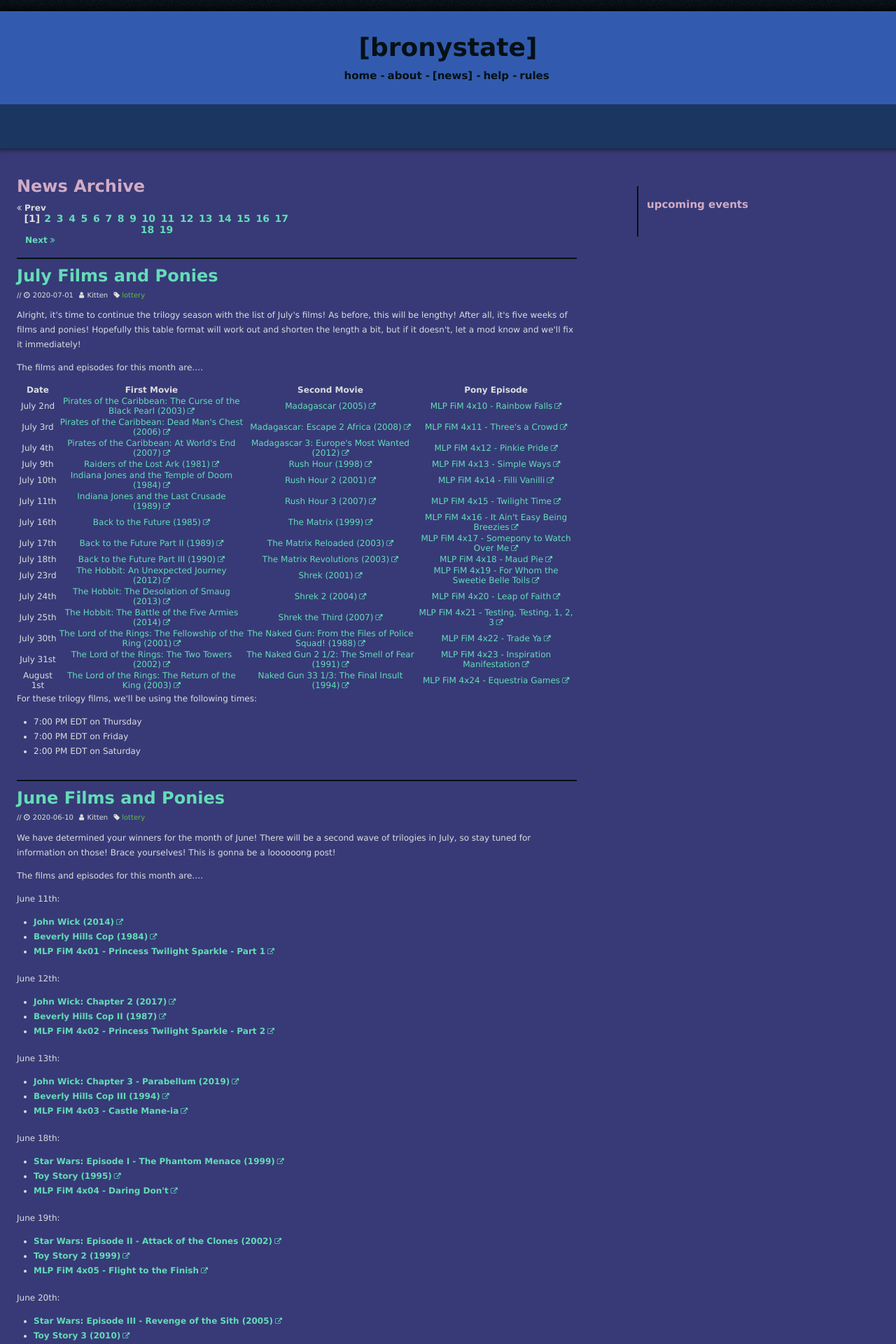
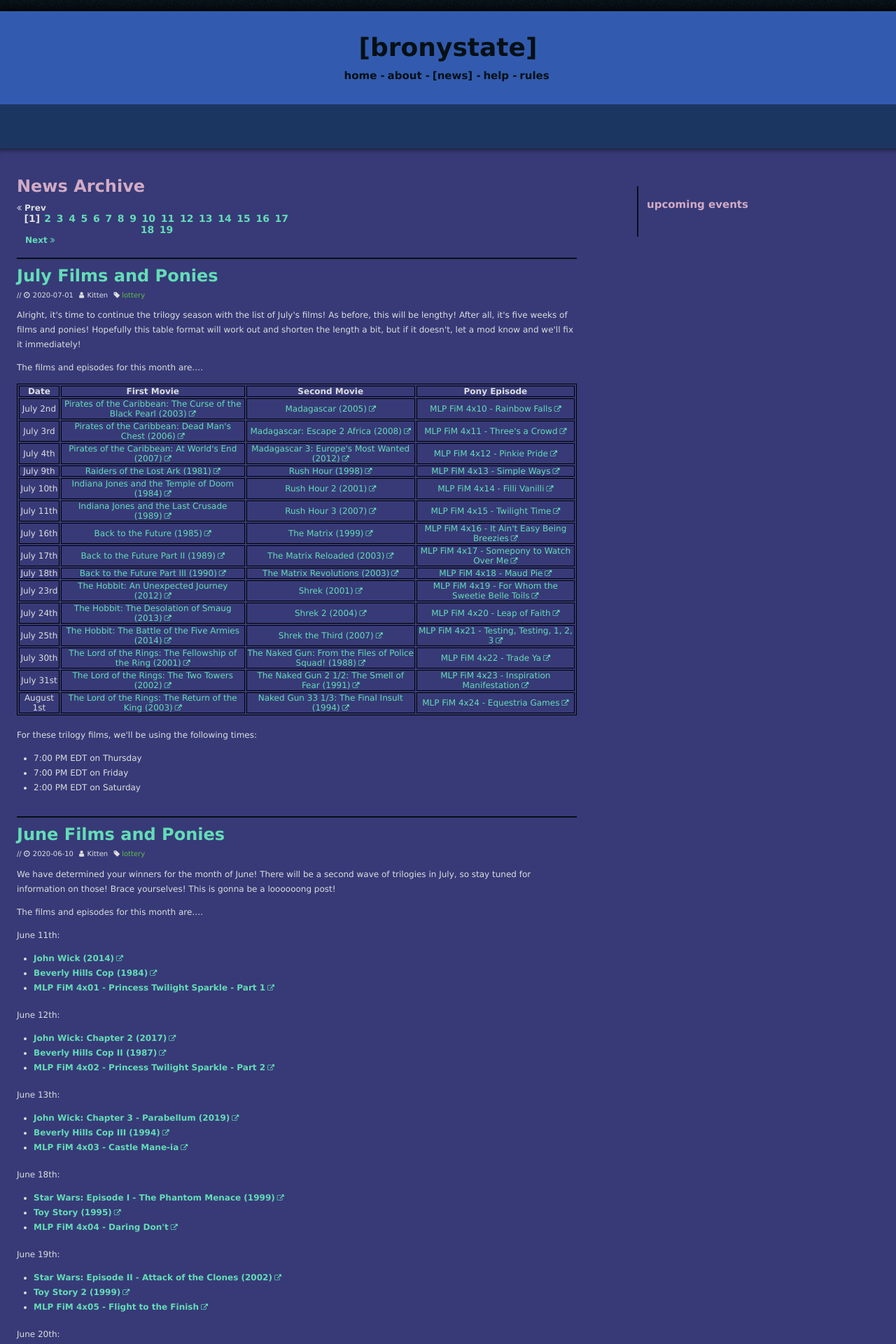
Before and after one commit to Bronystate/brstv3, a Jekyll site: the page built from news/index.html, in a window 1280 px wide. Shown: the top 1920 px of the page at 70% size. Built offline with Jekyll 4.4.1, drawn with Linux system fonts in a browser that asks for light colours; nearby versions of some CDN libraries; the list of posts is cut into pages by our own code.

Commit message:
Update _zone_news.scss

```diff
--- a/_sass/_zone_news.scss
+++ b/_sass/_zone_news.scss
@@ -12,7 +12,7 @@
   width: 800px;
   margin-bottom: 1.5em;
 
-  .content {
+  article {
     table {
       margin-bottom: 1.5em;
       border: 1px solid black;
```
